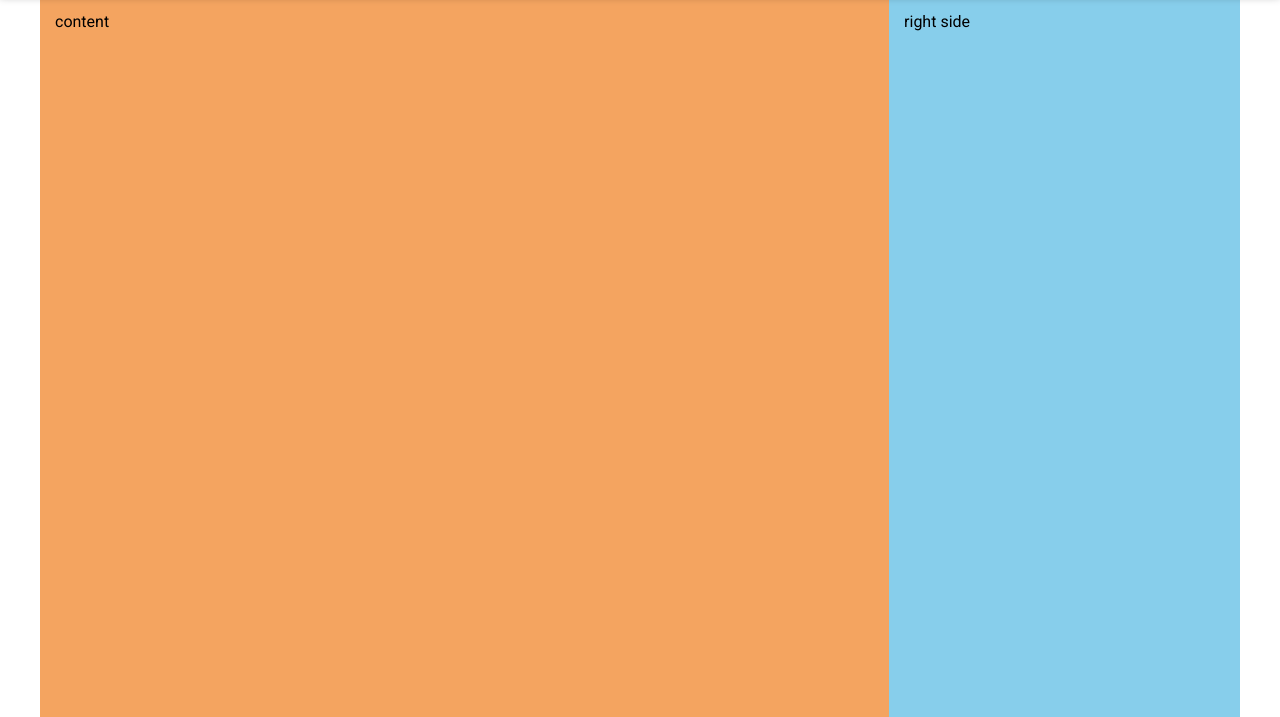
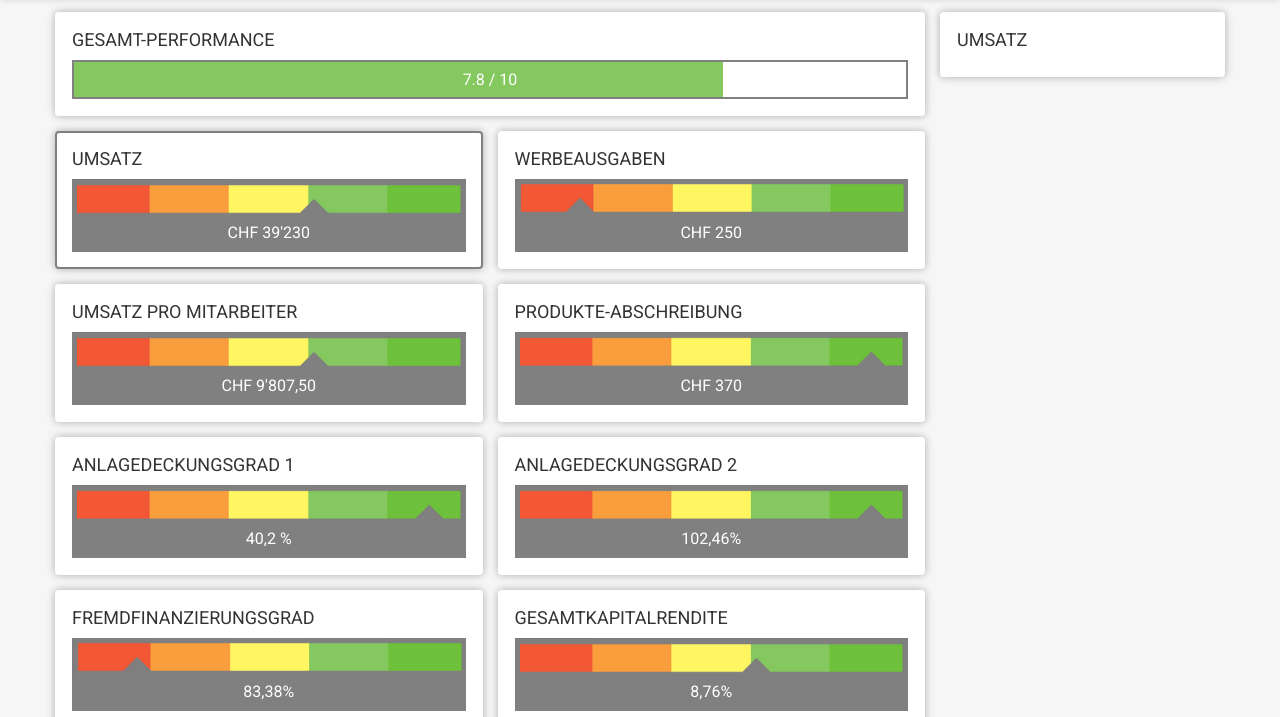
Before and after one commit to pxtn/weng-g9-benchstore, a plain HTML site: page index.html in a window 1280 px wide. Shown: the part 83-800 px from the top of the page. Drawn offline with Linux system fonts and the light colour scheme.

Commit message:
:chart_with_upwards_trend: Add charts

```diff
--- a/dashboard.css
+++ b/dashboard.css
@@ -1,20 +1,92 @@
 .content {
   display: flex;
+  align-items: flex-start;
   width: 100%;
+  height: calc(100% - 80px);
+  overflow-y: auto;
   max-width: 1200px;
-  flex-grow: 1;
   margin: 0 auto;
-  background: indianred;
+  padding: 7.5px;
+  box-sizing: border-box;
 }
 
 .main {
-  flex-grow: 3;
-  padding: 15px;
-  background: sandybrown;
+  display: flex;
+  flex-wrap: wrap;
+  flex-grow: 1;
 }
 
 .side-right {
-  flex-grow: 1;
+  width: 300px;
+  flex-shrink: 0;
+}
+
+.tile {
+  background: white;
+  width: calc(100% - 15px);
   padding: 15px;
-  background: skyblue;
+  margin: 7.5px;
+  border-radius: 4px;
+  box-shadow: 0 0 8px rgba(0, 0, 0, 0.3);
+  box-sizing: border-box;
+  border: 2px solid transparent;
 }
+
+@media (min-width: 850px) {
+  .tile--small {
+    width: calc(50% - 15px);
+  }
+}
+
+.tile--clickable {
+  cursor: pointer;
+}
+
+.tile--clickable:not(.tile--selected):hover {
+  border-color: #ccc;
+}
+
+.tile--selected {
+  border-color: #808080;
+}
+
+.tile__title {
+  text-transform: uppercase;
+  margin-bottom: 10px;
+  font-size: 18px;
+}
+
+.performance-chart {
+  position: relative;
+  height: 35px;
+  border: 2px solid #808080;
+}
+
+.performance-chart__fill {
+  background: #85c860;
+  width: 78%;
+  height: 100%;
+}
+
+.performance-chart__value {
+  color: white;
+  position: absolute;
+  top: 0;
+  width: 100%;
+  text-align: center;
+  line-height: 35px;
+}
+
+.chart {
+  background: #808080;
+  padding-bottom: 10px;
+}
+
+.chart__graphic {
+  width: 100%;
+}
+
+.chart__value {
+  color: white;
+  text-align: center;
+}
--- a/header.css
+++ b/header.css
@@ -1,8 +1,8 @@
 .header {
   height: 80px;
-  color: #333;
   box-shadow: 0 0 8px rgba(0, 0, 0, 0.3);
   position: relative;
+  background: white;
 }
 
 .header__content {
@@ -63,7 +63,7 @@
 .profile-picture {
   width: 40px;
   height: 40px;
-  margin-right: 15px;
+  margin-right: 10px;
   flex-shrink: 0;
 }
 
--- a/index.css
+++ b/index.css
@@ -5,7 +5,7 @@ body {
 }
 
 body {
-  display: flex;
-  flex-direction: column;
   font-family: "Roboto", sans-serif;
+  background: #f6f6f6;
+  color: #333;
 }
--- a/index.html
+++ b/index.html
@@ -9,7 +9,7 @@
       href="https://fonts.googleapis.com/css2?family=Roboto&display=swap"
       rel="stylesheet"
     />
-    <title>Übersicht - BenchStore</title>
+    <title>Übersicht | BenchStore</title>
   </head>
   <body>
     <div class="header">
@@ -39,8 +39,76 @@
       </div>
     </div>
     <div class="content">
-      <div class="main">content</div>
-      <div class="side-right">right side</div>
+      <div class="main">
+        <div class="tile tile--clickable">
+          <div class="tile__title">Gesamt-Performance</div>
+          <div class="performance-chart">
+            <div class="performance-chart__fill"></div>
+            <div class="performance-chart__value">7.8 / 10</div>
+          </div>
+        </div>
+        <div class="tile tile--small tile--clickable tile--selected">
+          <div class="tile__title">Umsatz</div>
+          <div class="chart">
+            <img class="chart__graphic" src="assets/img/chart_mediocre.png" />
+            <div class="chart__value">CHF 39'230</div>
+          </div>
+        </div>
+        <div class="tile tile--small tile--clickable">
+          <div class="tile__title">Werbeausgaben</div>
+          <div class="chart">
+            <img class="chart__graphic" src="assets/img/chart_bad.png" />
+            <div class="chart__value">CHF 250</div>
+          </div>
+        </div>
+        <div class="tile tile--small tile--clickable">
+          <div class="tile__title">Umsatz pro Mitarbeiter</div>
+          <div class="chart">
+            <img class="chart__graphic" src="assets/img/chart_mediocre.png" />
+            <div class="chart__value">CHF 9'807,50</div>
+          </div>
+        </div>
+        <div class="tile tile--small tile--clickable">
+          <div class="tile__title">Produkte-Abschreibung</div>
+          <div class="chart">
+            <img class="chart__graphic" src="assets/img/chart_good.png" />
+            <div class="chart__value">CHF 370</div>
+          </div>
+        </div>
+        <div class="tile tile--small tile--clickable">
+          <div class="tile__title">Anlagedeckungsgrad 1</div>
+          <div class="chart">
+            <img class="chart__graphic" src="assets/img/chart_good.png" />
+            <div class="chart__value">40,2 %</div>
+          </div>
+        </div>
+        <div class="tile tile--small tile--clickable">
+          <div class="tile__title">Anlagedeckungsgrad 2</div>
+          <div class="chart">
+            <img class="chart__graphic" src="assets/img/chart_good.png" />
+            <div class="chart__value">102,46%</div>
+          </div>
+        </div>
+        <div class="tile tile--small tile--clickable">
+          <div class="tile__title">Fremdfinanzierungsgrad</div>
+          <div class="chart">
+            <img class="chart__graphic" src="assets/img/chart_bad.png" />
+            <div class="chart__value">83,38%</div>
+          </div>
+        </div>
+        <div class="tile tile--small tile--clickable">
+          <div class="tile__title">Gesamtkapitalrendite</div>
+          <div class="chart">
+            <img class="chart__graphic" src="assets/img/chart_mediocre.png" />
+            <div class="chart__value">8,76%</div>
+          </div>
+        </div>
+      </div>
+      <div class="side-right">
+        <div class="tile">
+          <div class="tile__title">Umsatz</div>
+        </div>
+      </div>
     </div>
   </body>
 </html>
```
Also changed, not shown: company.html (+1 -1 lines), assets/img/chart_bad.png (added), assets/img/chart_good.png (added), assets/img/chart_mediocre.png (added).
